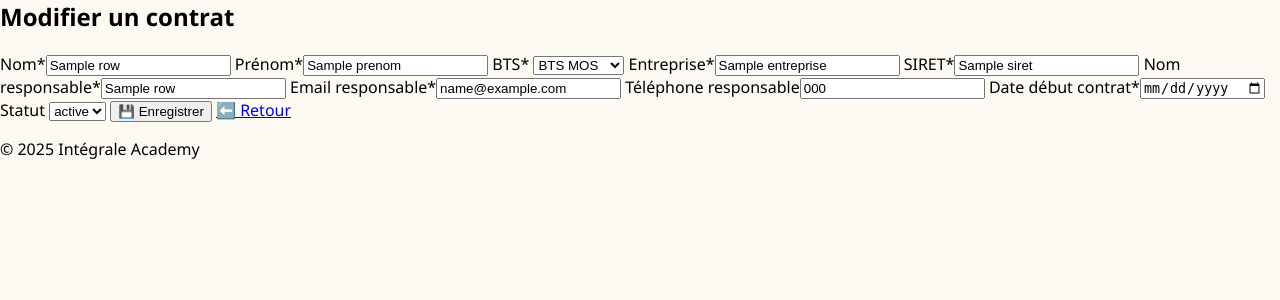
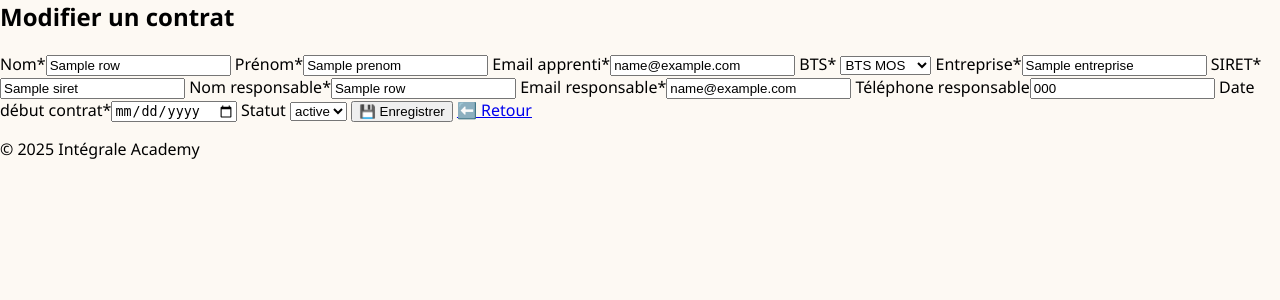
Before and after one commit to integraleacademy/bts, a Flask app: template templates/edit.html in a window 1280 px wide. Shown: the part 86-386 px from the top of the page. Run offline with Flask 3, Linux system fonts and the light colour scheme; the template is opened without the code that fills it: most values are stand-ins (such as "Sample title", 1, 10 or a date in 2020); parts of the project's set-up code (start-up, migrations or seed data) failed here and were passed over.

Commit message:
Update edit.html

```diff
--- a/templates/edit.html
+++ b/templates/edit.html
@@ -4,6 +4,10 @@
 <form method="post" class="card">
   <label>Nom*<input name="nom" value="{{row.nom}}" required></label>
   <label>Prénom*<input name="prenom" value="{{row.prenom}}" required></label>
+
+  <!-- Ajout du champ email apprenti -->
+  <label>Email apprenti*<input type="email" name="mail" value="{{row.mail}}" required></label>
+
   <label>BTS*
     <select name="bts" required>
       {% for opt in ["BTS MOS","BTS CI","BTS PI","BTS MCO","BTS NDRC"] %}
```
